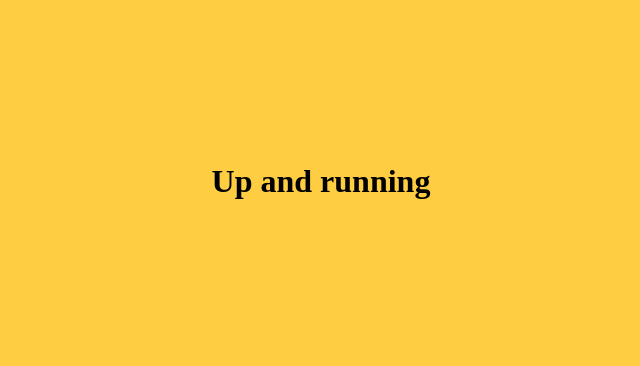
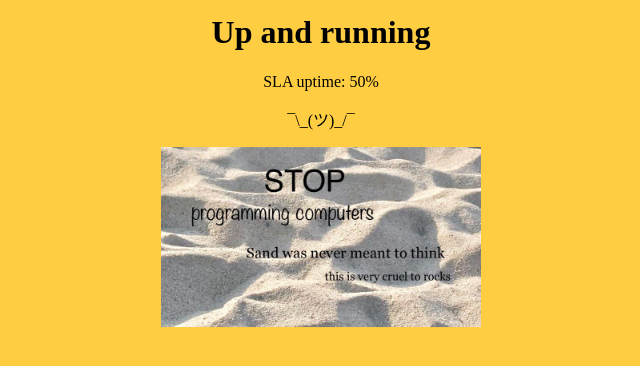
Before and after one commit to UselessPigeon/uselesspigeon.github.io, a plain HTML site: page index.html in a window 1280 px wide. Shown: the whole page, without its empty margins (319-959 px from the left). Drawn offline with Linux system fonts and the light colour scheme.

Commit message:
Update index.html

```diff
--- a/index.html
+++ b/index.html
@@ -1,6 +1,11 @@
 <!DOCTYPE html>
 <html>
 <body style="background: #ffcd42;">
-<h1 style="position: absolute;top: 20%;left: 50%;transform: translate(-50%, -50%);">Up and running</h1>
+<div style="position: absolute;top: 20%;left: 50%;transform: translate(-50%, -50%);">
+<h1 style="text-align: center;">Up and running</h1>
+<p style="text-align: center;">SLA uptime: 50%</p>
+<p style="text-align: center;">¯\_(ツ)_/¯</p>
+<img style="display: block; margin-left: auto; margin-right: auto; width: 50%;" src="sand.jpg" alt="Sand was never meant to think">
+</div>
 </body>
 </html>
```
